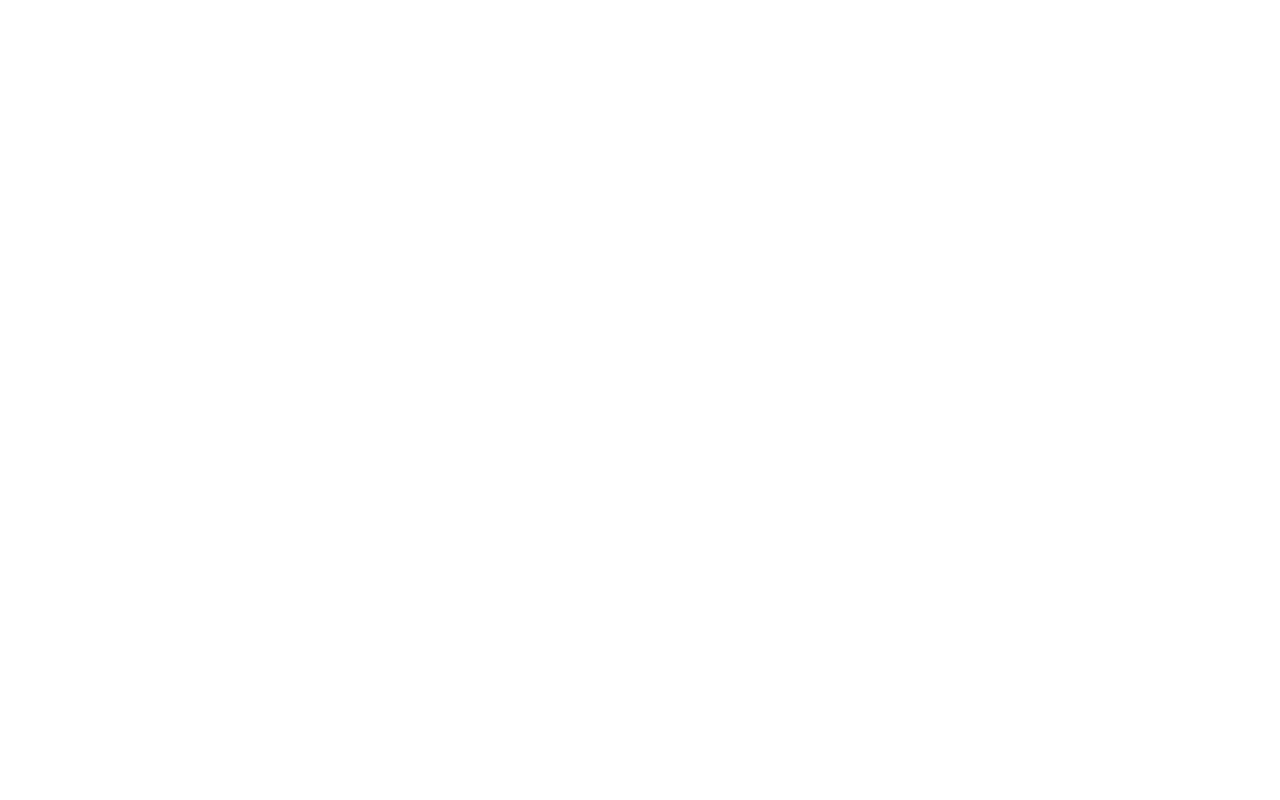
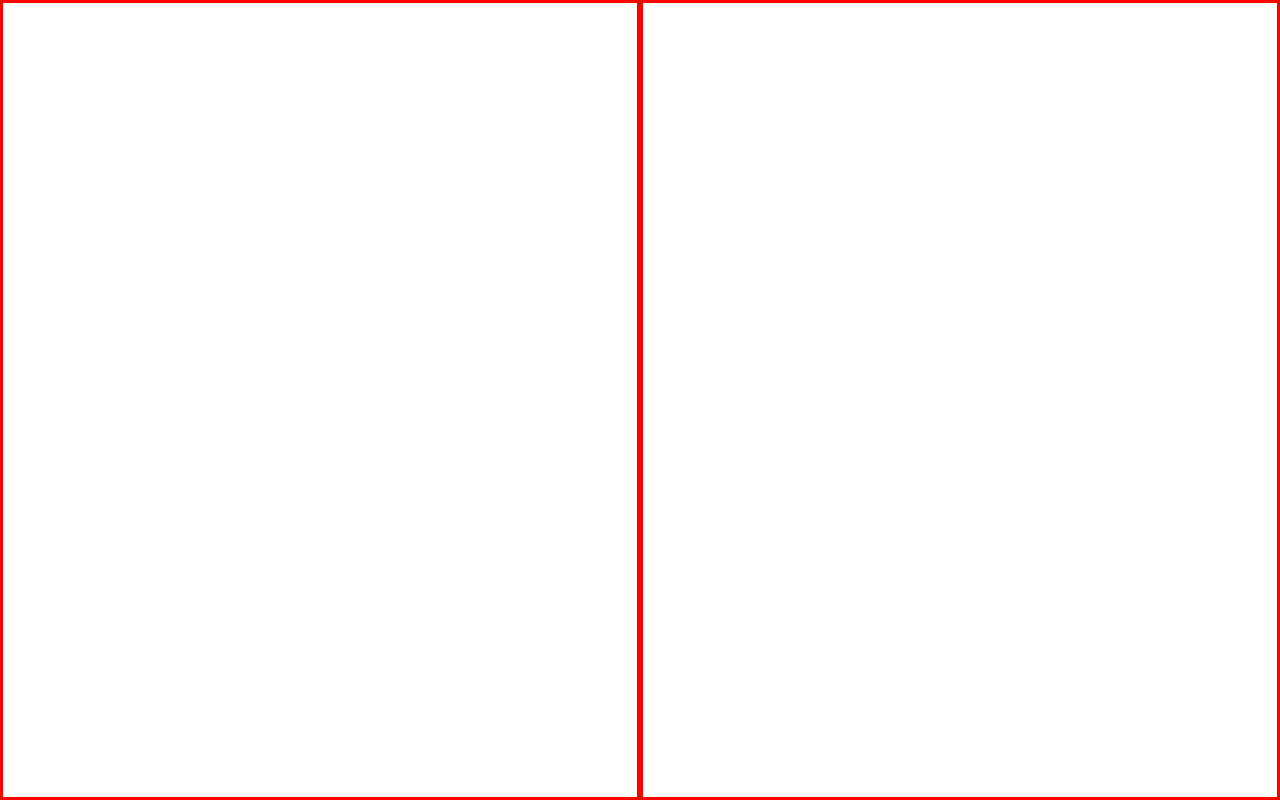
Before and after one commit to mwima1980/RegisterForm, a plain HTML site: page index.html in a window 1280 px wide. Drawn offline with Linux system fonts and the light colour scheme.

Commit message:
Firstpush/Vorbereitung

```diff
--- a/index.css
+++ b/index.css
@@ -3,17 +3,6 @@
   padding: 0;
   margin: 0;
   box-sizing: border-box;
-}
-
-/* Variablen / Color */
-:root {
-  --color1: #373F51;
-  --color2: #D8DBE2;
-  --color3: #61E786;
-  --color4: #D81E5B;
-  --color5: #F19A3E;
-  --Color1Opa: ;
-  --realWhite: #fafafa;
 }
 
 /* Fonts */
@@ -25,6 +14,7 @@
   font-family: Roboto;
   src: url("./src/Fonts/Roboto-Regular.ttf") format("truetype");
 }
+
 
 /* Typescaling */
 h1 {
@@ -60,6 +50,27 @@ small {
   font-size: 0.75rem;
   font-family: Roboto;
 }
+
+/* Variablen / Color */
+:root {
+  --color1: #373F51;
+  --color2: #D8DBE2;
+  --color3: #61E786;
+  --color4: #D81E5B;
+  --color5: #F19A3E;
+  --Color1Opa: ;
+  --realWhite: #fafafa;
+}
+
+body {
+  height: 100vh;
+  display: flex;
+  .cont {
+    border: 3px solid red;
+    width: 100%;
+  }
+}
+
 
 /* Media - Queries */
 .container {
--- a/index.html
+++ b/index.html
@@ -1,12 +1,13 @@
 <!DOCTYPE html>
 <html lang="de">
-<head>
-  <meta charset="UTF-8">
-  <meta name="viewport" content="width=device-width, initial-scale=1.0">
-  <link rel="stylesheet" href="index.css">
-  <title>Document</title>
-</head>
-<body>
-
-</body>
+  <head>
+    <meta charset="UTF-8" />
+    <meta name="viewport" content="width=device-width, initial-scale=1.0" />
+    <link rel="stylesheet" href="index.css" />
+    <title>Signup</title>
+  </head>
+  <body>
+    <div class="left cont"></div>
+    <div class="right cont"></div>
+  </body>
 </html>
```
